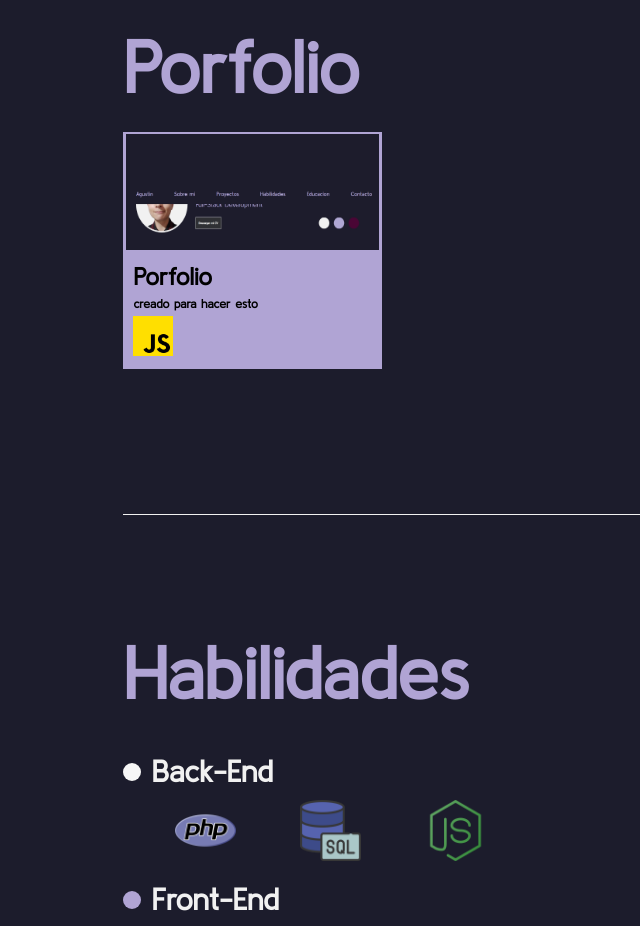
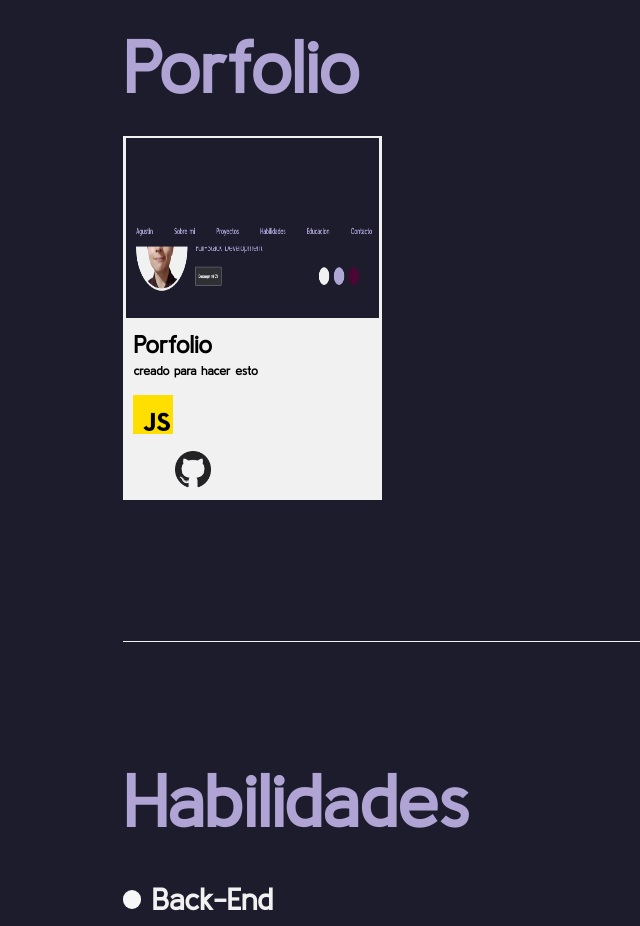
Before and after one commit to Agustincito1/Portfolio_Agustin, a React (Vite) app: page / in a window 1280 px wide. Shown: the part 1320-2246 px from the top of the page, without its empty margins (0-640 px from the left). Built offline with nearby package versions, Linux system fonts and the light colour scheme.

Commit message:
modificando el apartado projects

```diff
--- a/src/components/projects/cardProject.jsx
+++ b/src/components/projects/cardProject.jsx
@@ -1,11 +1,11 @@
 import PropTypes from 'prop-types';
 function CardProject({ text, title, img, arrayLeng }) {
   return (
-        <div className='bg-[var(--lv)] min-h-[40px] grid grid-rows-[50%_50%] h-fit p-[1%]'>
+        <div className='bg-[var(--bh)] min-h-[40px]  grid grid-rows-[50%_50%] h-[30vw] p-[1%]'>
             <section>
                 <img className='h-full' src={img} alt="" />
             </section>
-            <section className='grid grid-rows-[1fr_1fr] p-[3%]'>
+            <section className='grid grid-rows-[1fr_1fr_1fr] p-[3%] gap-[8%]'>
                 <article >
                     <h3 className='Text'>{title}</h3>
                     <p  className='Textp'>{text}</p>
@@ -17,6 +17,9 @@ function CardProject({ text, title, img, arrayLeng }) {
                         ))
                     }
                 </article>
+                <article className="grid grid-cols-2 items-center w-full ">
+                    <img className="w-[3vw] m-auto" src="./imgs/github.png" alt="" />
+                </article>
             </section>
         </div>
 
--- a/src/pages/projects.jsx
+++ b/src/pages/projects.jsx
@@ -11,7 +11,9 @@ function Projects() {
               <h2 className="titleHard text-[var(--lv)]">Porfolio</h2>
               <article className="grid grid-cols-4 h-[100%]">
                 <CardProject text="creado para hacer esto" title="Porfolio" img="/imgs/porfolio.jpeg" arrayLeng={array}></CardProject>
+
               </article>
+
           </section>
         </ScrollReveal>
       </>
```
